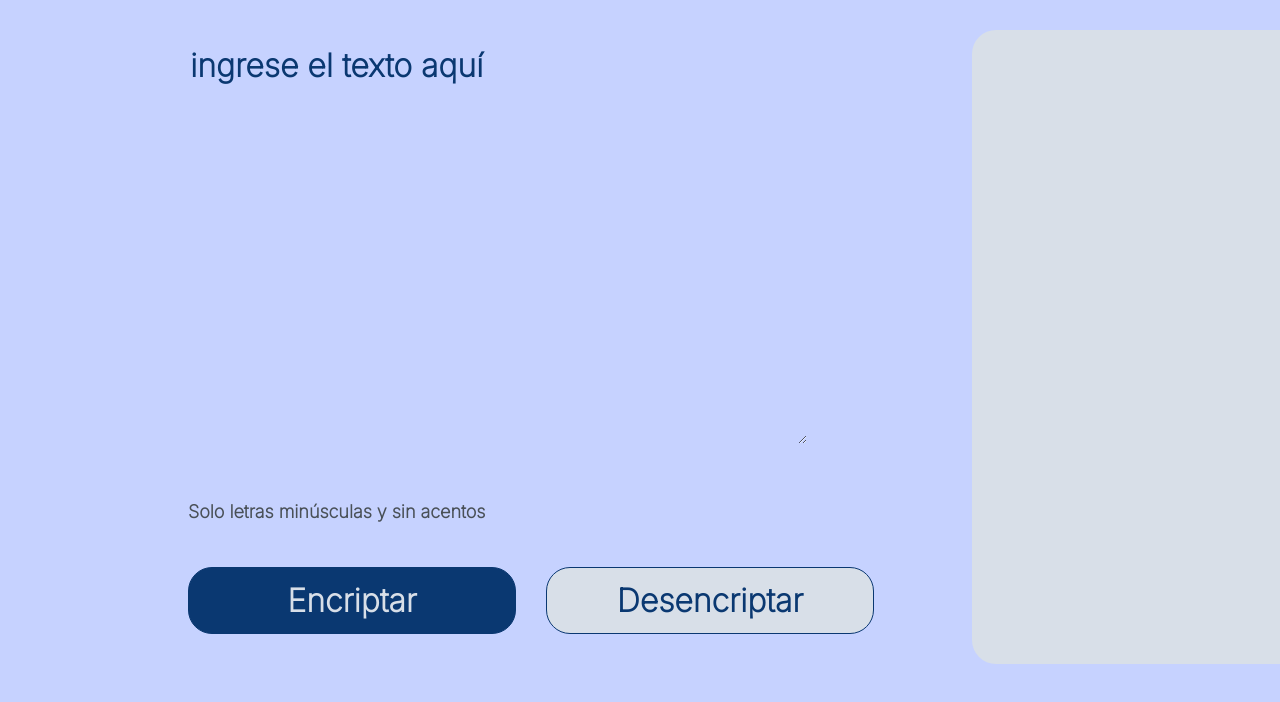
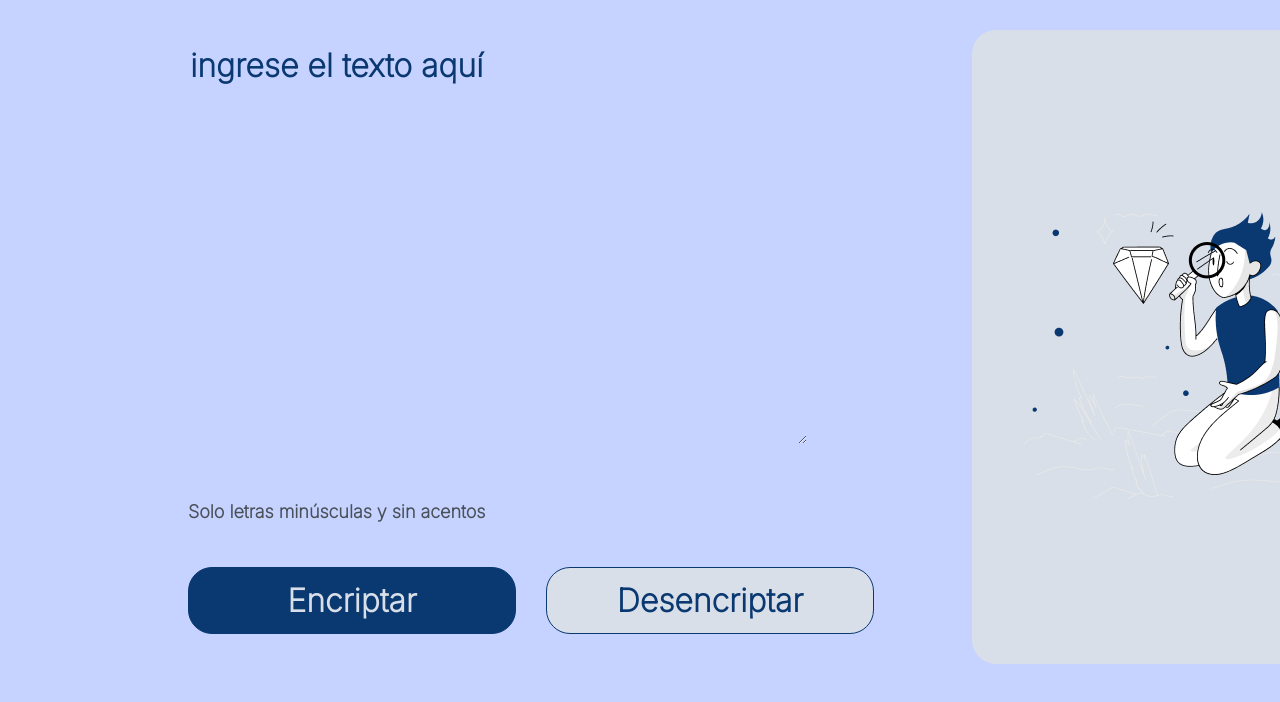
Before and after one commit to Faffyta/Encriptador, a plain HTML site: page index.html in a window 1280 px wide. Shown: the part 72-774 px from the top of the page. Drawn offline with Linux system fonts and the light colour scheme.

Commit message:
style.css

```diff
--- a/style.css
+++ b/style.css
@@ -36,7 +36,7 @@ main{
 .mensaje{
     height: 630px;
     background:#D8DFE8;
-    background-image: url("imagenes/Muñeco.png");
+    background-image: url("Muñeco.png");
     background-repeat: no-repeat;
     background-position: center;
     border: none;
```
